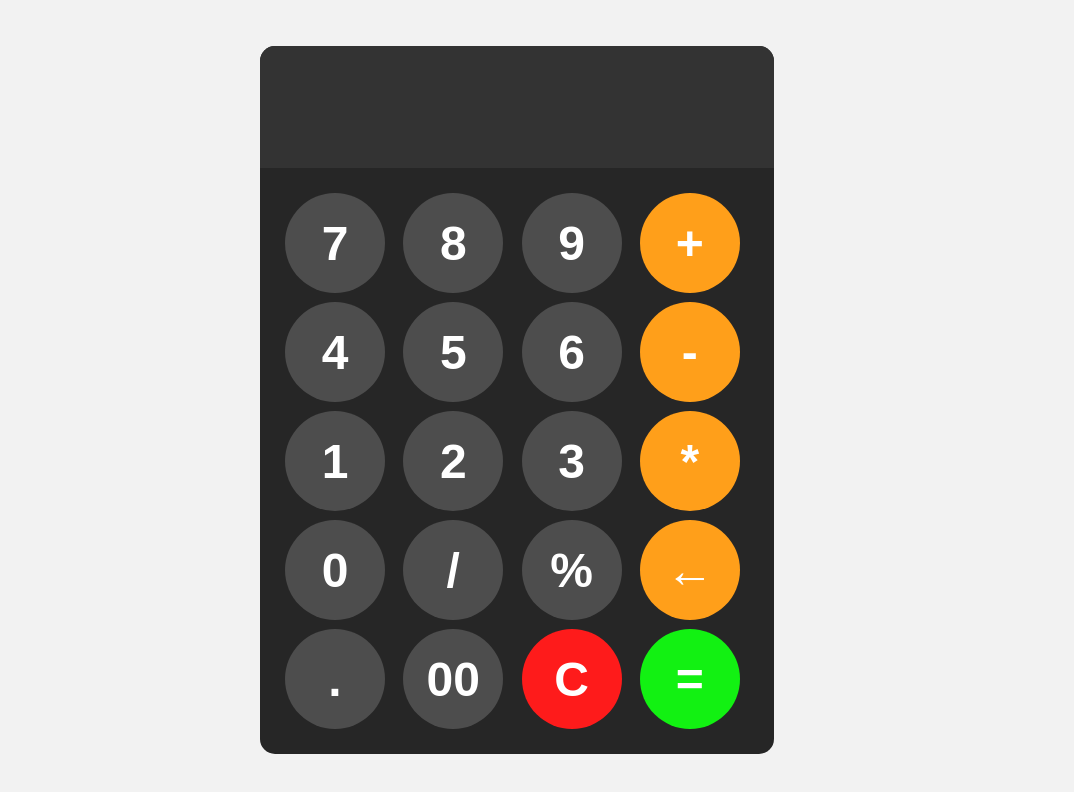
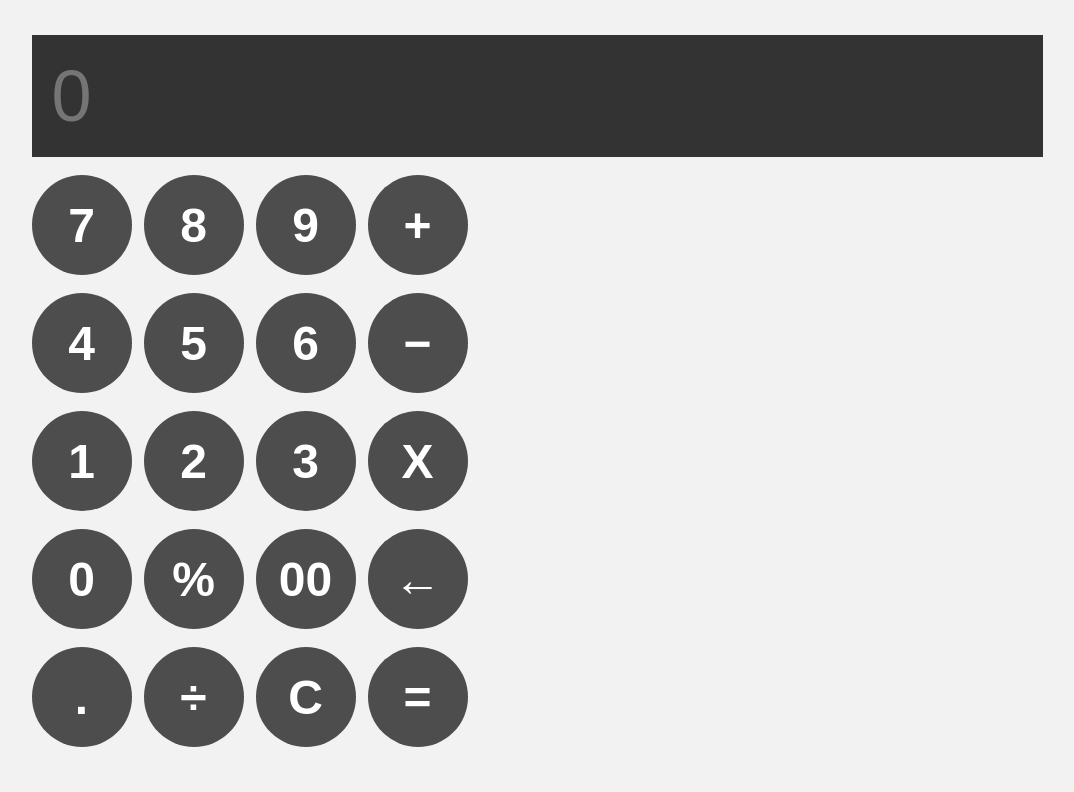
Before and after one commit to muzahid236/boots, a plain HTML site: page index.html in a window 1280 px wide. Shown: the whole page, without its empty margins (123-1197 px from the left). Drawn offline with Linux system fonts and the light colour scheme.

Commit message:
Update index.html

```diff
--- a/index.html
+++ b/index.html
@@ -1,40 +1,57 @@
 <!DOCTYPE html>
 <html lang="en">
   <head>
-  <link rel="stylesheet" href="style.css">
-  <meta charset="UTF-8">
-  <meta name="viewport" content="width=device-width, initial-scale=1.0">
+    <link rel="shortcut icon" href="calculator.png" type="image/x-icon" />
+    <link rel="stylesheet" href="style.css" />
+    <meta charset="UTF-8" />
+    <meta name="viewport" content="width=device-width, initial-scale=1.0" />
     <title>Calculator</title>
   </head>
   <body>
-  <div id="calculator">
-     <input id="display" maxlength="13" readonly >
-     <div id="keys">
-      <button onclick="appendToDisplay('7')">7</button>
-      <button onclick="appendToDisplay('8')">8</button>
-      <button onclick="appendToDisplay('9')">9</button>
-       <button class="operator" onclick="appendToDisplay('+')">+</button>
-      <button onclick="appendToDisplay('4')">4</button>
-      <button onclick="appendToDisplay('5')">5</button>
-      <button onclick="appendToDisplay('6')">6</button>
-       <button class="operator" onclick="appendToDisplay('-')">-</button>
-      <button onclick="appendToDisplay('1')">1</button>
-      <button onclick="appendToDisplay('2')">2</button>
-      <button onclick="appendToDisplay('3')">3</button>
-       <button class="operator" onclick="appendToDisplay('*')">*</button>
-       <button onclick="appendToDisplay('0')">0</button>
-       <button onclick="appendToDisplay('/')">/</button>
-       <button onclick="appendToDisplay('%')">%</button>
-        <button class="operator" onclick="display.value =display.value.toString().slice(0, -1)">←</button>
+    <div class="wrapper">
+      <div class="display">
+        <input
+          minlength="1"
+          maxlength="18"
+          readonly
+          type="text"
+          id="display"
+          placeholder="0"
+        />
+      </div>
+      <br />
+      <div class="keys">
+        <button onclick="appendtoDisplay('7')">7</button>&nbsp;&nbsp;
+        <button onclick="appendtoDisplay('8')">8</button>&nbsp;&nbsp;
+        <button onclick="appendtoDisplay('9')">9</button>&nbsp;&nbsp;
+        <button id="operator" onclick="appendtoDisplay('+')">&plus;</button>
+        <br /><br />
+        <button onclick="appendtoDisplay('4')">4</button>&nbsp;&nbsp;
+        <button onclick="appendtoDisplay('5')">5</button>&nbsp;&nbsp;
+        <button onclick="appendtoDisplay('6')">6</button>&nbsp;&nbsp;
+        <button id="operator" onclick="appendtoDisplay('-')">&minus;</button>
+        <br /><br />
+        <button onclick="appendtoDisplay('1')">1</button>&nbsp;&nbsp;
 
-
-        <button onclick="appendToDisplay('.')">.</button>
-        <button onclick="appendToDisplay('00')">00</button>
-        <button class="clear" onclick="clearDisplay('')">C</button>
-
-
-        <button class="operatore" onclick="calculate()">=</button>
-
+        <button onclick="appendtoDisplay('2')">2</button>&nbsp;&nbsp;
+        <button onclick="appendtoDisplay('3')">3</button>&nbsp;&nbsp;
+        <button id="operator" onclick="appendtoDisplay('*')">X</button>
+        <br /><br />
+        <button onclick="appendtoDisplay('0')">0</button>&nbsp;&nbsp;
+        <button onclick="appendtoDisplay('%')">%</button>&nbsp;&nbsp;
+        <button onclick="appendtoDisplay('00')">00</button>&nbsp;&nbsp;
+        <button
+          id="operator"
+          onclick="display.value = display.value.toString().slice(0, -1)"
+        >
+          &larr;
+        </button>
+        <br /><br />
+        <button onclick="appendtoDisplay('.')">.</button>&nbsp;&nbsp;
+        <button onclick="appendtoDisplay('/')">&divide;</button>&nbsp;&nbsp;
+        <button id="c" onclick="clearDisplay('')">C</button>&nbsp;&nbsp;
+        <button id="eval" onclick="calculate('=')">=</button>
+        <br /><br />
       </div>
     </div>
     <script src="script.js"></script>
```
Lines whose indentation alone changed are shown as unchanged.
